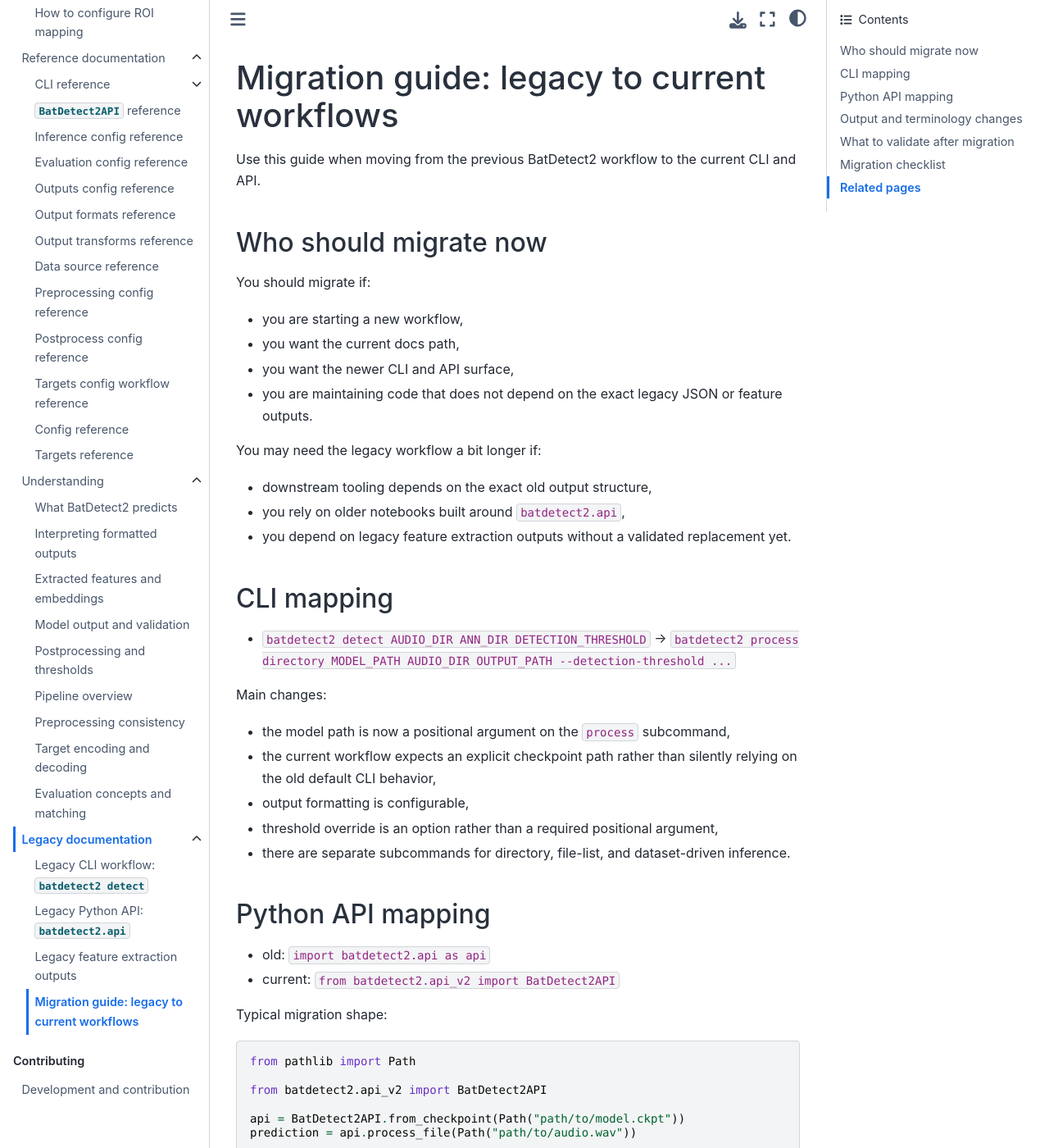
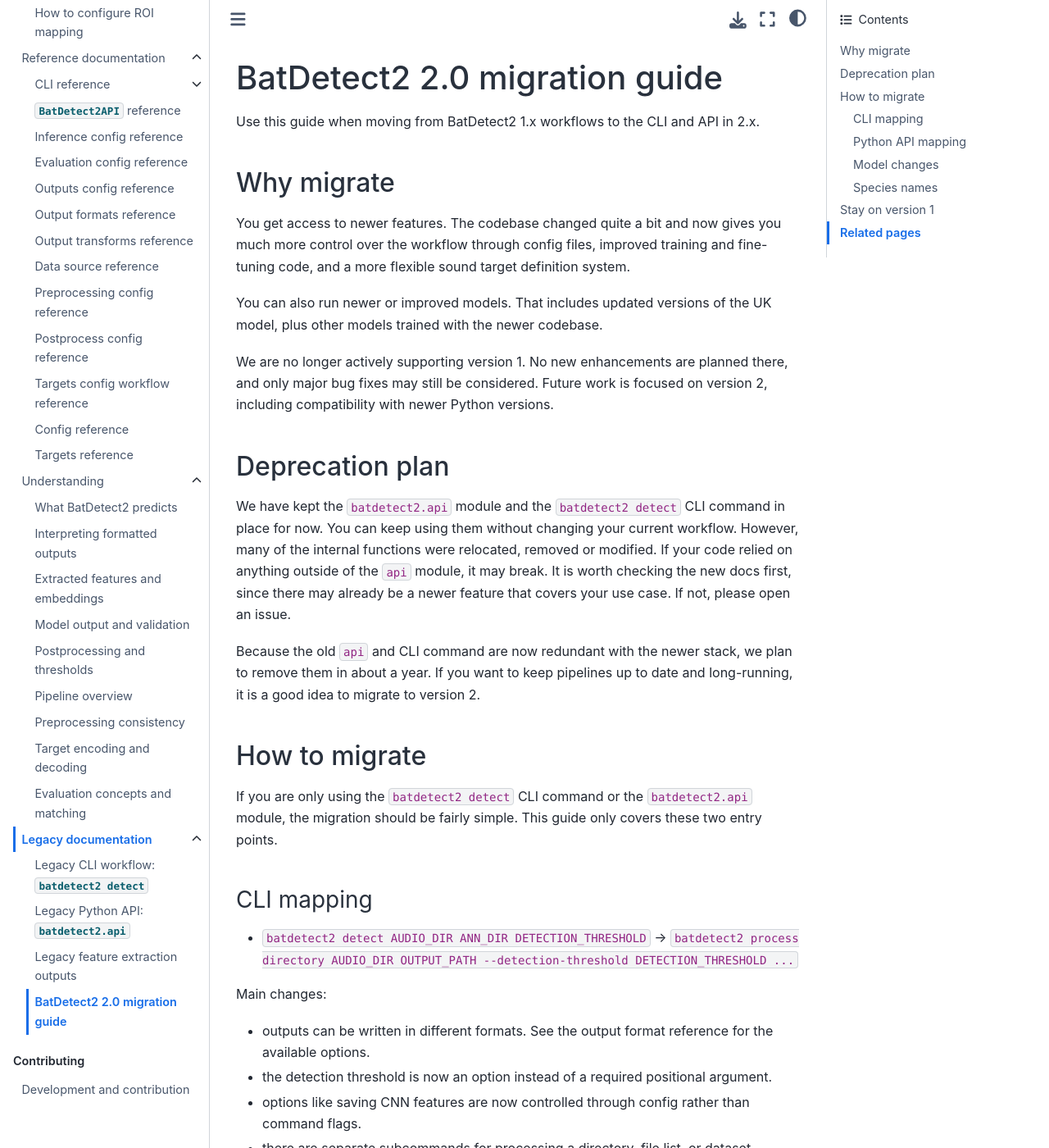
Before and after one commit to macaodha/batdetect2, a Sphinx documentation site: the page built from docs/source/legacy/migration-guide.md, in a window 1280 px wide and 1400 px high. Shown: the whole window at 82% size. Built offline with Sphinx 7.4.7 and the Sphinx Book theme 1.1.4, drawn with Linux system fonts in a browser that asks for light colours; some of the changed text lies outside the part shown.

Commit message:
docs: polish migration guide wording

````diff
--- a/docs/source/legacy/migration-guide.md
+++ b/docs/source/legacy/migration-guide.md
@@ -1,55 +1,80 @@
-# Migration guide: legacy to current workflows
+# BatDetect2 2.0 migration guide
 
-Use this guide when moving from the previous BatDetect2 workflow to the current
-CLI and API.
+Use this guide when moving from BatDetect2 1.x workflows to the CLI and API in
+2.x.
 
-## Who should migrate now
+## Why migrate
 
-You should migrate if:
+You get access to newer features.
+The codebase changed quite a bit and now gives you much more control over the
+workflow through config files, improved training and fine-tuning code, and a
+more flexible sound target definition system.
 
-- you are starting a new workflow,
-- you want the current docs path,
-- you want the newer CLI and API surface,
-- you are maintaining code that does not depend on the exact legacy JSON or
-  feature outputs.
+You can also run newer or improved models.
+That includes updated versions of the UK model, plus other models trained with
+the newer codebase.
 
-You may need the legacy workflow a bit longer if:
+We are no longer actively supporting version 1.
+No new enhancements are planned there, and only major bug fixes may still be
+considered.
+Future work is focused on version 2, including compatibility with newer Python
+versions.
 
-- downstream tooling depends on the exact old output structure,
-- you rely on older notebooks built around `batdetect2.api`,
-- you depend on legacy feature extraction outputs without a validated
-  replacement yet.
+## Deprecation plan
 
-## CLI mapping
+We have kept the `batdetect2.api` module and the `batdetect2 detect` CLI command
+in place for now.
+You can keep using them without changing your current workflow.
+However, many of the internal functions were relocated, removed or modified.
+If your code relied on anything outside of the `api` module, it may break.
+It is worth checking the new docs first, since there may already be a newer
+feature that covers your use case.
+If not, please open an issue.
+
+Because the old `api` and CLI command are now redundant with the newer stack, we
+plan to remove them in about a year.
+If you want to keep pipelines up to date and long-running, it is a good idea to
+migrate to version 2.
+
+## How to migrate
+
+If you are only using the `batdetect2 detect` CLI command or the
+`batdetect2.api` module, the migration should be fairly simple.
+This guide only covers these two entry points.
+
+### CLI mapping
 
 - `batdetect2 detect AUDIO_DIR ANN_DIR DETECTION_THRESHOLD` -> `batdetect2
-  process directory MODEL_PATH AUDIO_DIR OUTPUT_PATH --detection-threshold ...`
+  process directory AUDIO_DIR OUTPUT_PATH --detection-threshold
+  DETECTION_THRESHOLD ...`
 
 Main changes:
 
-- the model path is now a positional argument on the `process` subcommand,
-- the current workflow expects an explicit checkpoint path rather than silently
-  relying on the old default CLI behavior,
-- output formatting is configurable,
-- threshold override is an option rather than a required positional argument,
-- there are separate subcommands for directory, file-list, and dataset-driven
-  inference.
+- outputs can be written in different formats.
+  See the output format reference for the available options.
+- the detection threshold is now an option instead of a required positional
+  argument.
+- options like saving CNN features are now controlled through config rather than
+  command flags.
+- there are separate subcommands for processing a directory, file list, or
+  dataset.
 
-## Python API mapping
+### Python API mapping
 
 - old:
   `import batdetect2.api as api`
 - current:
-  `from batdetect2.api_v2 import BatDetect2API`
+  `from batdetect2 import BatDetect2API`
 
 Typical migration shape:
 
 ```python
 from pathlib import Path
 
-from batdetect2.api_v2 import BatDetect2API
+from batdetect2 import BatDetect2API
 
-api = BatDetect2API.from_checkpoint(Path("path/to/model.ckpt"))
+# If no checkpoint is provided, the default UK model is loaded
+api = BatDetect2API.from_checkpoint()
 prediction = api.process_file(Path("path/to/audio.wav"))
 ```
 
@@ -60,48 +85,38 @@
 - legacy `process_spectrogram` -> current `BatDetect2API.process_spectrogram`
 - legacy one-off batch loops -> current `process_files` or CLI `process`
 
-## Output and terminology changes
+### Model changes
 
-Legacy workflows often centered on:
+The default checkpoint used by the new CLI `process` commands and by
+`BatDetect2API` is a newer model trained from scratch using the updated training
+code, but the same model architecture, training procedure, and data.
+Performance did not change substantially, but some differences are still
+expected.
 
-- BatDetect2-style JSON output,
-- `cnn_feats`,
-- `spec_features`,
-- `spec_slices`.
+### Species names
 
-Current workflows center on:
+For the default UK model there are two naming changes:
 
-- `ClipDetections` and `Detection` objects,
-- per-detection `detection_score`,
-- per-detection `class_scores`,
-- per-detection `features`,
-- configurable output formatters.
+1. The original model had a typo and instead of `Barbastella barbastellus` it
+   used `Barbastellus barbastellus`.
+   This has now been corrected.
+2. There has been a recent change in name for `Eptesicus serotinus` to
+   `Cnephaeus serotinus`.
 
-## What to validate after migration
+## Stay on version 1
 
-Before replacing a legacy workflow in production or research analysis, validate:
+If you prefer not to migrate to version 2 yet, you can keep using version 1.
+In that case, it is a good idea to pin your dependency:
 
-- that thresholds are still appropriate,
-- that outputs are being saved in the right format,
-- that downstream code reads the new outputs correctly,
-- that feature-related assumptions still hold,
-- that evaluation and ecological interpretation are unchanged only where you
-  have actually verified that.
-
-## Migration checklist
-
-1. Identify the old entry points you use.
-2. Replace them with the current CLI or `BatDetect2API` equivalents.
-3. Choose an output format explicitly.
-4. Re-run on a small reviewed subset.
-5. Compare outputs and downstream behavior.
-6. Update any notebooks or scripts that assume legacy field names.
+```bash
+pip install "batdetect2>=1.3.1,<2"
+```
 
 ## Related pages
 
-- Current getting started:
+- Getting started:
   {doc}`../getting_started`
-- Current tutorials:
+- Tutorials:
   {doc}`../tutorials/index`
-- Current API reference:
+- API reference:
   {doc}`../reference/api`
````
